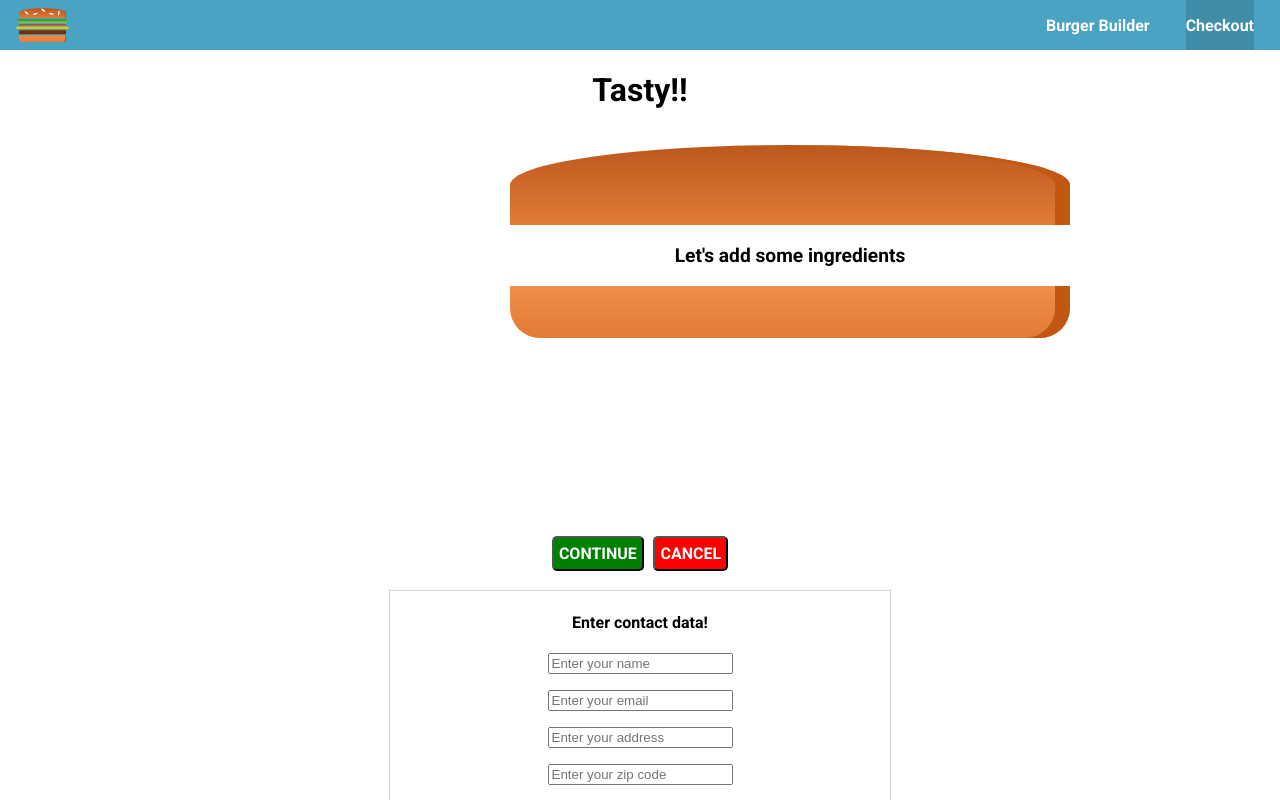
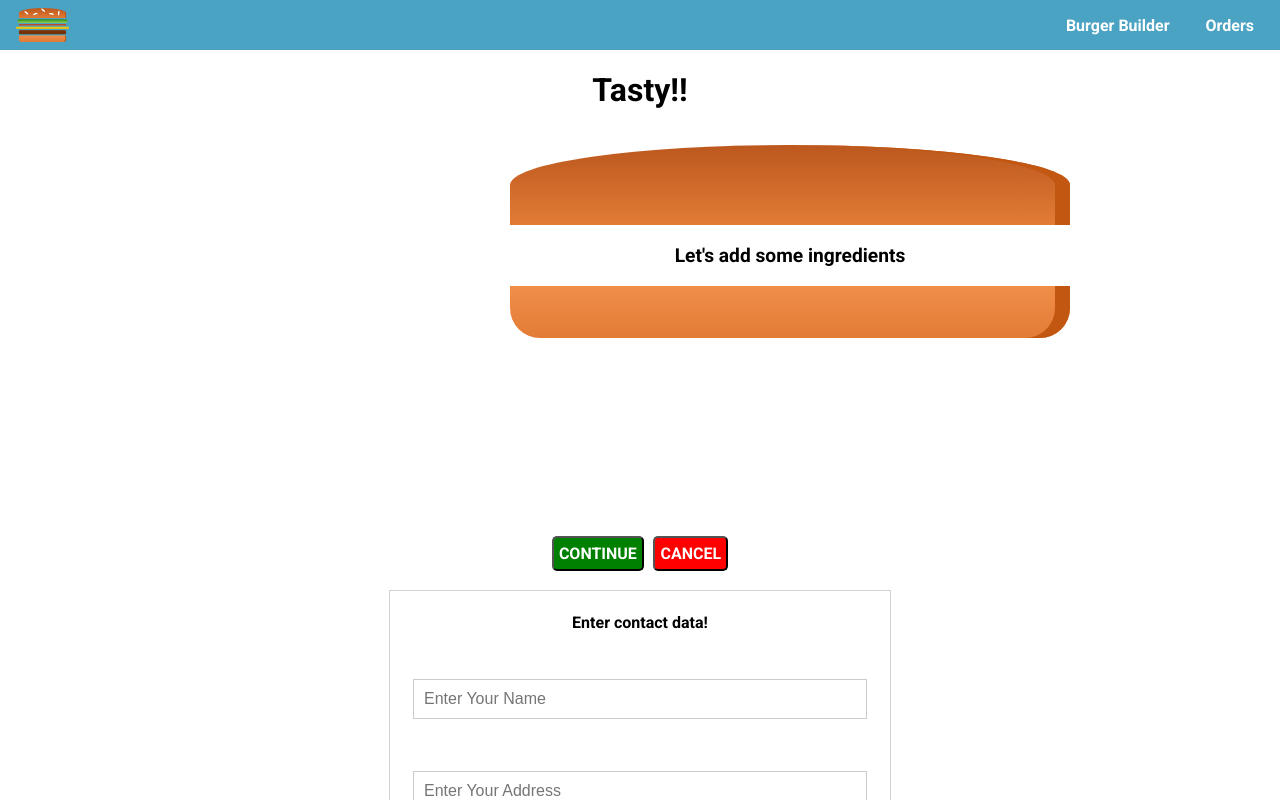
Before and after one commit to germancardenasm/burgerRestaurantOrderSystem, a React (Create React App) app: page /checkout in a window 1280 px wide. Both pictures are taken after a click on the button "CONTINUE". Shown: the top 800 px of the page. Built offline with nearby package versions, Linux system fonts and the light colour scheme.

Commit message:
Add Contact form sending data to backend

```diff
--- a/src/App.js
+++ b/src/App.js
@@ -4,6 +4,7 @@ import BurgerBuilder from './containers/BurgerBuilder/BurgerBuilder';
 
 import { Route, Switch } from 'react-router-dom';
 import './App.css';
+import Orders from './containers/Orders/Orders';
 const Checkout = React.lazy(() => import('./containers/Checkout/Checkout'));
 
 function App() {
@@ -11,7 +12,6 @@ function App() {
 		<div>
 			<Layout>
 				<Switch>
-					<Route path='/' exact component={BurgerBuilder} />
 					<Route
 						path='/checkout'
 						render={() => (
@@ -22,6 +22,8 @@ function App() {
 							</Suspense>
 						)}
 					/>
+					<Route path='/orders' exact component={Orders} />
+					<Route path='/' exact component={BurgerBuilder} />
 				</Switch>
 			</Layout>
 		</div>
--- a/src/components/Navigation/NavItems/NavItems.js
+++ b/src/components/Navigation/NavItems/NavItems.js
@@ -10,7 +10,7 @@ const NavItems = () => (
 			</NavLink>
 		</li>
 		<li className='nav_item'>
-			<NavLink to='/checkout'>Checkout</NavLink>
+			<NavLink to='/orders'>Orders</NavLink>
 		</li>
 	</ul>
 );
--- /dev/null
+++ b/src/components/Order/Order.css
@@ -0,0 +1,8 @@
+.order {
+    width: 90%;
+    border: 1px solid #eee;
+    box-shadow: 0 2px 3px #ccc;
+    padding: 10px;
+    margin: 10px auto;
+    box-sizing: border-box;
+}
--- /dev/null
+++ b/src/components/Order/Order.js
@@ -0,0 +1,31 @@
+import React from 'react';
+import './Order.css';
+
+const Order = props => {
+	console.log('PROPS', props);
+	const ingredients = [];
+	for (let ingName in props.ingredients) {
+		ingredients.push({
+			ingredient: [ingName],
+			amount: props.ingredients[ingName]
+		});
+	}
+	const ingOutput = ingredients.map(ing => {
+		return (
+			<span key={ing.ingredient}>
+				{ing.ingredient}({ing.amount}){' '}
+			</span>
+		);
+	});
+	console.log('INgredients', ingredients);
+	return (
+		<div className='order'>
+			<p>Ingredients: {ingOutput}</p>
+			<p>
+				Price: <strong>USD${props.price}</strong>
+			</p>
+		</div>
+	);
+};
+
+export default Order;
--- /dev/null
+++ b/src/components/UI/Input/Input.css
@@ -0,0 +1,25 @@
+.input-element {
+    box-sizing: border-box;
+    display: block;
+    width: 100%;
+    padding: 10px;
+}
+
+.input-element .input-label {
+    font-family: inherit;
+    font-weight: bold;
+}
+
+.input-element .input {
+    border: 1px solid #ccc;
+    padding: 10px;
+    width: 90%;
+    font-size: 1rem;
+}
+
+.input-element .select {
+
+    width: 95%;
+    font-size: 1rem;
+    height: 40px;
+}
--- /dev/null
+++ b/src/components/UI/Input/Input.js
@@ -0,0 +1,63 @@
+import React from 'react';
+import './Input.css';
+
+const Input = props => {
+	let inputElement;
+
+	switch (props.inputtype) {
+		case 'input':
+			inputElement = (
+				<input
+					className='input'
+					{...props.inputConfig}
+					value={props.value}
+					onChange={props.change}
+				/>
+			);
+			break;
+		case 'textarea':
+			inputElement = (
+				<textarea
+					className='input'
+					{...props.inputConfig}
+					value={props.value}
+					onChange={props.change}
+				/>
+			);
+			break;
+		case 'select':
+			inputElement = (
+				<select
+					className='select'
+					value={props.value}
+					onChange={props.change}
+				>
+					{props.inputConfig.options.map(option => (
+						<option key={option.value} value={option.value}>
+							{option.displayValue}
+						</option>
+					))}
+				</select>
+			);
+			break;
+		default:
+			inputElement = (
+				<input
+					className='input'
+					{...props.inputConfig}
+					value={props.value}
+					onChange={props.change}
+				/>
+			);
+			break;
+	}
+
+	return (
+		<div className='input-element'>
+			<label className='input-label'>{props.label}</label>
+			{inputElement}
+		</div>
+	);
+};
+
+export default Input;
--- a/src/containers/Checkout/ContactData/ContacData.js
+++ b/src/containers/Checkout/ContactData/ContacData.js
@@ -3,14 +3,61 @@ import './ContactData.css';
 import Button from '../../../components/UI/Button/Button';
 import axios from '../../../order-axios';
 import Spinner from '../../../components/UI/Spinner/Spinner';
+import Input from '../../../components/UI/Input/Input';
 
 class ContacData extends Component {
 	state = {
-		name: '',
-		email: '',
-		address: {
-			street: '',
-			zip: ''
+		orderForm: {
+			name: {
+				inputtype: 'input',
+				inputConfig: {
+					type: 'text',
+					placeholder: 'Enter Your Name'
+				},
+				value: ''
+			},
+			street: {
+				inputtype: 'input',
+				inputConfig: {
+					type: 'text',
+					placeholder: 'Enter Your Address'
+				},
+				value: ''
+			},
+			zip: {
+				inputtype: 'input',
+				inputConfig: {
+					type: 'text',
+					placeholder: 'Enter Your Zip Code'
+				},
+				value: ''
+			},
+			city: {
+				inputtype: 'input',
+				inputConfig: {
+					type: 'text',
+					placeholder: 'Enter Your City'
+				},
+				value: ''
+			},
+			email: {
+				inputtype: 'input',
+				inputConfig: {
+					type: 'email',
+					placeholder: 'Enter Your Email'
+				},
+				value: ''
+			},
+			deliveryMethod: {
+				inputtype: 'select',
+				inputConfig: {
+					options: [
+						{ value: 'fastest', displayValue: 'Fastest' },
+						{ value: 'cheapest', displayValue: 'Cheapest' }
+					]
+				},
+				value: 'fastest'
+			}
 		},
 		loading: false
 	};
@@ -18,18 +65,16 @@ class ContacData extends Component {
 	orderHandler = e => {
 		e.preventDefault();
 		this.setState({ loading: true });
+		const formData = {};
+		for (let formElementIdentifier in this.state.orderForm) {
+			formData[formElementIdentifier] = this.state.orderForm[
+				formElementIdentifier
+			].value;
+		}
 		const order = {
 			ingredients: this.props.ingredients,
 			price: this.props.price,
-			customer: {
-				name: 'German',
-				address: {
-					street: 'Street Colombia',
-					zip: '12345',
-					city: 'Envigado'
-				},
-				email: 'myemail@mail.com'
-			}
+			orderData: formData
 		};
 		axios
 			.post('/orders.json', order)
@@ -46,28 +91,37 @@ class ContacData extends Component {
 			);
 	};
 
+	inputHandler = (event, inputIdentifier) => {
+		const updatedOrderForm = { ...this.state.orderForm };
+		const updatedFormElement = { ...updatedOrderForm[inputIdentifier] };
+		updatedFormElement.value = event.target.value;
+		updatedOrderForm[inputIdentifier] = updatedFormElement;
+		this.setState({ orderForm: updatedOrderForm });
+	};
+
 	render() {
+		const formInputs = [];
+
+		for (let key in this.state.orderForm) {
+			formInputs.push({
+				id: key,
+				setup: this.state.orderForm[key]
+			});
+		}
+
 		let form = (
-			<form>
-				<input type='text' name='name' placeholder='Enter your name' />
-				<input
-					type='text'
-					name='email'
-					placeholder='Enter your email'
-				/>
-				<input
-					type='text'
-					name='street'
-					placeholder='Enter your address'
-				/>
-				<input
-					type='text'
-					name='zip-code'
-					placeholder='Enter your zip code'
-				/>
-				<Button type='success' click={this.orderHandler}>
-					ORDER
-				</Button>
+			<form onSubmit={this.orderHandler}>
+				{formInputs.map(element => (
+					<Input
+						key={element.id}
+						inputtype={element.setup.inputtype}
+						value={element.setup.value}
+						inputConfig={element.setup.inputConfig}
+						change={event => this.inputHandler(event, element.id)}
+					/>
+				))}
+
+				<Button type='success'>ORDER</Button>
 			</form>
 		);
 
--- a/src/containers/Checkout/ContactData/ContactData.css
+++ b/src/containers/Checkout/ContactData/ContactData.css
@@ -5,7 +5,8 @@
     border: 1px solid lightgray;
 }
 
-.contact-data input {
+.contact-data input,
+.contact-data select {
     display: block;
     margin: 1rem auto;
 }
--- /dev/null
+++ b/src/containers/Orders/Orders.js
@@ -0,0 +1,38 @@
+import React, { Component } from 'react';
+import Order from '../../components/Order/Order';
+import axios from '../../order-axios';
+import Spinner from '../../components/UI/Spinner/Spinner';
+import withErrorHandler from '../../hoc/withErrorHandler/withErrorHandler';
+
+class Orders extends Component {
+	state = {
+		orders: [],
+		loading: true
+	};
+	componentDidMount() {
+		axios
+			.get('/orders.json')
+			.then(response => {
+				console.log('Orders', response.data);
+				const ordersData = [];
+				for (let key in response.data) {
+					ordersData.push({ ...response.data[key], id: key });
+				}
+				console.log('data', ordersData);
+				this.setState({ loading: false, orders: ordersData });
+			})
+			.catch(this.setState({ loading: false }));
+	}
+
+	render() {
+		let orders = this.state.orders.map(order => (
+			<Order key={order.id} {...order}></Order>
+		));
+		if (this.state.loading) {
+			orders = <Spinner></Spinner>;
+		}
+		return <div>{orders}</div>;
+	}
+}
+
+export default withErrorHandler(Orders, axios);
```
